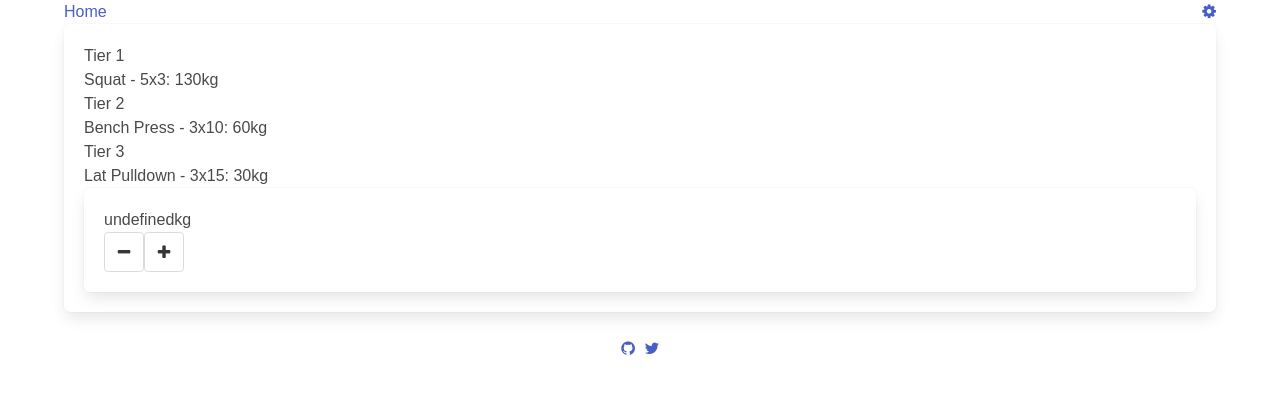
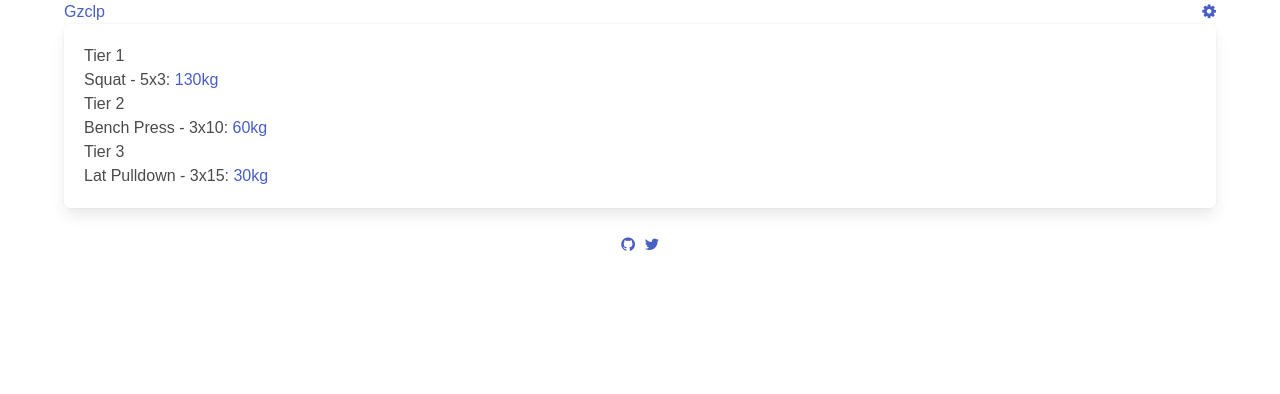
Before and after one commit to mattwelson/gzclp, a React (Create React App) app: page /workout in a window 1280 px wide. Shown: the top 394 px of the page. Built offline with nearby package versions, Linux system fonts and the light colour scheme.

Commit message:
The plate calc now works off actual weight And can increment and decrement the weights used in the workout

```diff
--- a/src/components/App/App.js
+++ b/src/components/App/App.js
@@ -10,7 +10,10 @@
 
 import './App.css'
 
-const Home = () => <p>Test</p>
+const Home = () =>
+  <p>
+    <Link to="/workout">Workout</Link>
+  </p>
 
 class App extends Component {
   state = {
@@ -29,7 +32,13 @@
   }
 
   handleSettingsChange = e => {
-    console.log({ me: this, e })
+    const t = e.target
+    this.setState(state => ({
+      settings: {
+        ...state.settings,
+        [t.name]: t.value
+      }
+    }))
   }
 
   render() {
@@ -40,7 +49,7 @@
           <div className="container">
             <div className="columns is-mobile">
               <div className="column">
-                <Link to="">Home</Link>
+                <Link to="/">Gzclp</Link>
               </div>
               <div className="column has-text-right">
                 <Link to="/settings">
@@ -63,7 +72,7 @@
               />
               <Route
                 path="/workout"
-                render={props => <Workout {...this.state} />}
+                render={props => <Workout {...props} {...this.state} />}
               />
               <Route component={NoMatch} />
             </Switch>
--- a/src/components/App/SettingsPage.js
+++ b/src/components/App/SettingsPage.js
@@ -15,7 +15,9 @@
             <input
               type="radio"
               name="unit"
-              onChange={props.handleSettingsChange}
+              onChange={props.onSettingsChange}
+              value="kg"
+              checked={props.settings.unit === 'kg'}
             />
             &nbsp;Kg
           </label>
@@ -23,7 +25,9 @@
             <input
               type="radio"
               name="unit"
-              onChange={props.handleSettingsChange}
+              onChange={props.onSettingsChange}
+              value="lb"
+              checked={props.settings.unit === 'lb'}
             />
             &nbsp;Lb
           </label>
--- a/src/components/App/Workout.js
+++ b/src/components/App/Workout.js
@@ -4,7 +4,7 @@
 
 import { nextWorkout, prettyString } from '../../logic/core'
 
-const Tiers = ({ workout, unit }) =>
+const Tiers = ({ workout, unit, onOpenEdit }) =>
   <div>
     {workout &&
       Object.keys(workout).map(tier =>
@@ -17,7 +17,9 @@
             return (
               <div key={`${tier}_${exercise}`}>
                 {prettyString(exercise)} - {plan.scheme}:{' '}
-                {`${plan.weight}${unit}`}
+                <a
+                  onClick={() => onOpenEdit({ exercise, tier })}
+                >{`${plan.weight}${unit}`}</a>
               </div>
             )
           })}
@@ -26,7 +28,7 @@
   </div>
 
 class Workout extends React.Component {
-  state = {}
+  state = { editOpen: false }
 
   componentDidMount() {
     const { baseWorkouts } = this.props.settings
@@ -41,21 +43,36 @@
   // upDown is a positive or negative int, 1 or -1
   handleUpdate = upDown => {
     const { increments, unit } = this.props.settings
+    const { tier, exercise } = this.state.editOpen
     const increment = increments[unit]
-    this.setState(s => ({
-      weight: s.weight + increment * upDown
+    const newWorkout = { ...this.state.workout }
+    const weight = newWorkout[tier][exercise].weight
+    newWorkout[tier][exercise].weight = weight + increment * upDown
+    this.setState(() => ({
+      workout: newWorkout
     }))
   }
+
+  handleOpen = ({ exercise, tier }) =>
+    this.setState(() => ({ editOpen: { exercise, tier } }))
+
+  handleClose = () => this.setState(() => ({ editOpen: null }))
 
   render() {
     return (
       <div>
-        <Tiers workout={this.state.workout} unit={this.props.settings.unit} />
-        <PlateCalculator
-          {...this.props}
-          weight={this.state.weight}
-          onUpdate={this.handleUpdate}
+        <Tiers
+          workout={this.state.workout}
+          unit={this.props.settings.unit}
+          onOpenEdit={this.handleOpen}
         />
+        {this.state.editOpen &&
+          <PlateCalculator
+            {...this.props}
+            workout={this.state.workout}
+            onUpdate={this.handleUpdate}
+            {...this.state.editOpen}
+          />}
       </div>
     )
   }
--- a/src/components/utility/PlateCalculator.js
+++ b/src/components/utility/PlateCalculator.js
@@ -1,8 +1,14 @@
 import React from 'react'
 
-const PlateCalculator = ({ weight, settings, onUpdate }) =>
+import { prettyString } from '../../logic/core'
+
+const PlateCalculator = ({ workout, settings, onUpdate, exercise, tier }) =>
   <div className="box">
-    {`${weight}${settings.unit}`}
+    <h3 className="title">Edit weight</h3>
+    <h4 className="subtitle">
+      {prettyString(tier)} {prettyString(exercise)}
+    </h4>
+    {`${workout[tier][exercise].weight}${settings.unit}`}
     <p className="field">
       <button className="button" onClick={() => onUpdate(-1)}>
         <span className="icon is-small">
```
